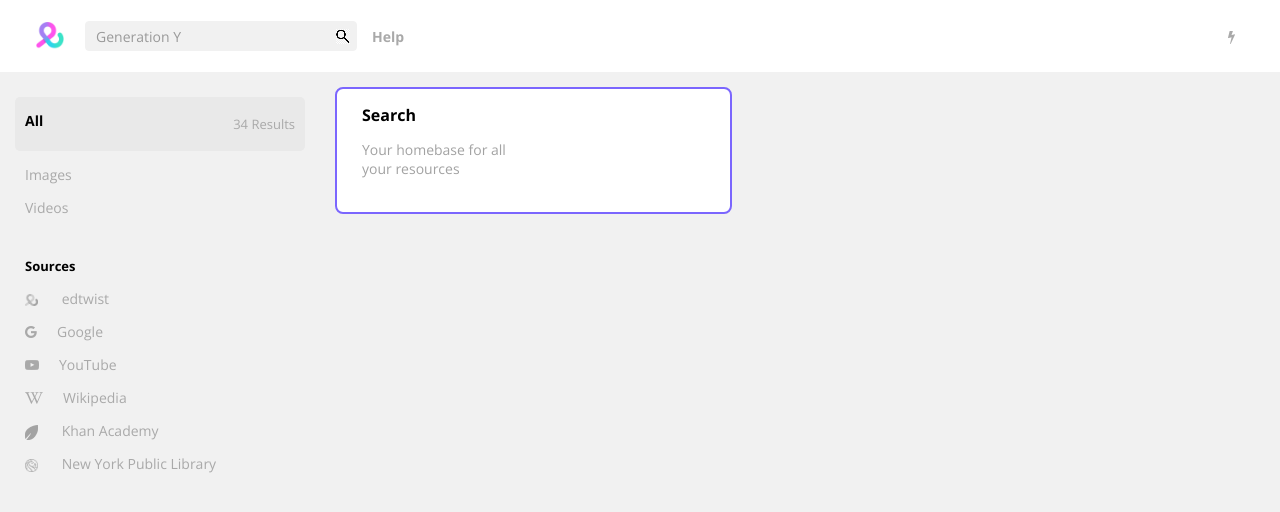
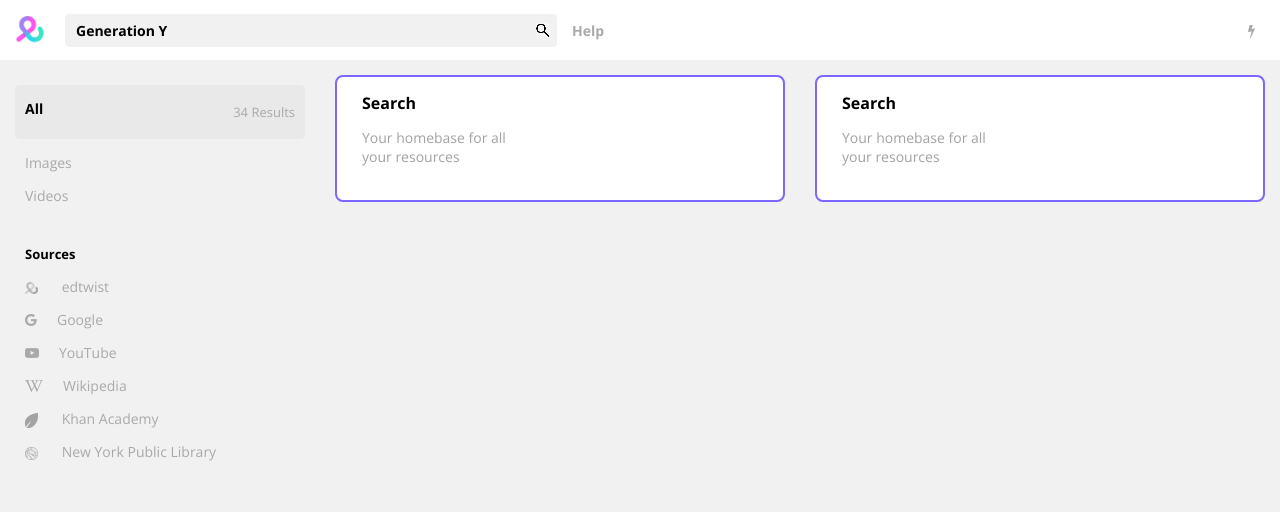
Before and after one commit to echilaka1/cline, a React (Create React App) app: page / in a window 1280 px wide. Shown: the top 512 px of the page. Built offline with nearby package versions, Linux system fonts and the light colour scheme.

Commit message:
added images and set up first column

```diff
--- a/src/components/Dashboard/content.jsx
+++ b/src/components/Dashboard/content.jsx
@@ -46,18 +46,28 @@ export class BodyComponent extends React.Component {
             </p>
           </div>
         </div>
-        <div className="col-4 col-s-4">
+        <div className="col-ran col-s-4">
           <div className="search-bg">
             <div className="row">
-              <div className="col-6 col-s-12">
-                  <h1 class="h1">Search</h1>
-                  <p className="p2">Your homebase for all your resources</p>
+              <div className="col-5 col-s-12">
+                <h1 class="h1">Search</h1>
+                <p className="p2">Your homebase for all your resources</p>
               </div>
-              <div className="col-6 col-s-12"></div>
+              <div className="col-7 col-s-12"></div>
             </div>
           </div>
         </div>
-        <div className="col-4 col-s-4"></div>
+        <div className="col-ran col-s-4">
+          <div className="search-bg">
+            <div className="row">
+              <div className="col-5 col-s-12">
+                <h1 class="h1">Search</h1>
+                <p className="p2">Your homebase for all your resources</p>
+              </div>
+              <div className="col-7 col-s-12"></div>
+            </div>
+          </div>
+        </div>
       </div>
     );
   }
--- a/src/components/Dashboard/index.css
+++ b/src/components/Dashboard/index.css
@@ -1,6 +1,6 @@
 .header {
   z-index: 32;
-  padding: 16px 30px;
+  padding: 10px 10px;
   font-size: 14px;
   line-height: 1.5;
   color: #a9a9a9;
@@ -94,15 +94,15 @@ input::-webkit-search-cancel-button {
 }
 
 input[type="search"] {
-  background: #f1f1f1 url(./image823.png) no-repeat 250px center;
+  background: #f1f1f1 url(./image823.png) no-repeat 470px center;
   font-size: inherit;
   font-weight: 400;
   color: black;
   border: 1px solid #f1f1f1;
   box-shadow: none;
   padding: 9px 10px 9px 10px;
-  width: 250px;
-  height: 10px;
+  width: 470px;
+  height: 13px;
   -webkit-border-radius: 4px;
   -moz-border-radius: 4px;
   border-radius: 4px;
@@ -112,18 +112,17 @@ input[type="search"] {
 }
 
 input[type="search"]:focus {
-  background: #fafbfc url(./image823.png) no-repeat 300px center;
-  width: 300px;
   background-color: #f1f1f1;
   border-color: #f1f1f1;
-  color: black;
 }
 
 input:-moz-placeholder {
-  color: #999;
+  color:black;
+  font-weight: 600;
 }
 input::-webkit-input-placeholder {
-  color: #999;
+  color: black;
+  font-weight: 600;
 }
 
 .padded {
@@ -147,13 +146,13 @@ input::-webkit-input-placeholder {
 .search-bg {
   background-color: white;
   border: 2px solid #7b66fe;
-  border-radius:8px;
-  padding:5px 10px;
+  border-radius: 8px;
+  padding: 5px 10px;
 }
 
 .search-bg .h1 {
-  margin-top:-5px;
-  font-size:16px;
+  margin-top: -5px;
+  font-size: 16px;
 }
 
 .search-bg .p2 {
--- a/src/style.css
+++ b/src/style.css
@@ -44,6 +44,7 @@ body {
   .col-s-3 {
     width: 25%;
   }
+
   .col-s-4 {
     width: 33.33%;
   }
@@ -111,6 +112,9 @@ body {
   .col-12 {
     width: 100%;
   }
+  .col-ran {
+    width: 37.5%;
+  }
 }
 
 .clear-float {
```
Also changed, not shown: 1 other file (tests, documents, lock files or other folders).
